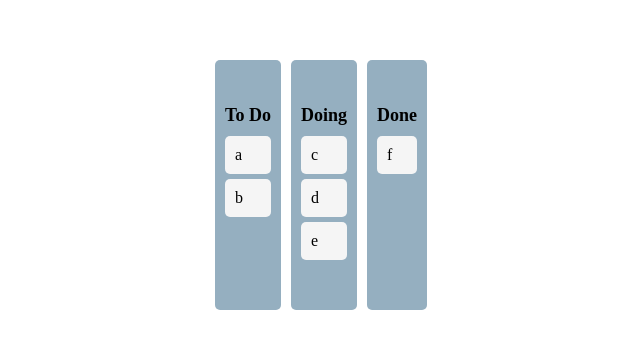
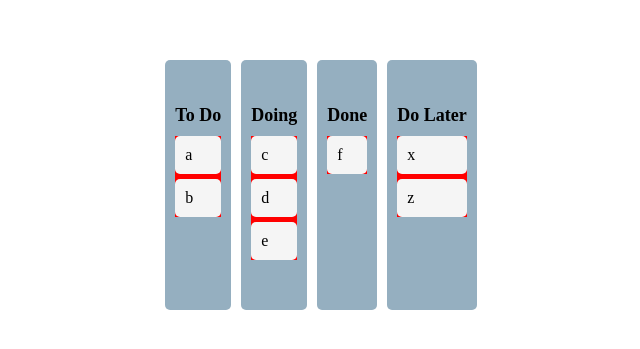
Before and after one commit to huisu-noh/react-trello, a React (Create React App) app: page / in a window 1280 px wide. Shown: the part 223-572 px from the top of the page, without its empty margins (327-967 px from the left). Built offline with nearby package versions, Linux system fonts and the light colour scheme.

Commit message:
feat: Cross Board Movement

```diff
--- a/src/App.tsx
+++ b/src/App.tsx
@@ -26,6 +26,7 @@
   const onDragEnd = (info: DropResult) => {
     console.log(info);
     const { destination, draggableId, source } = info;
+    if (!destination) return;
     if (destination?.droppableId === source.droppableId) {
       //같은 보드 안에서 이동
       setToDos((allBoards) => {
@@ -35,6 +36,20 @@
         return {
           ...allBoards,
           [source.droppableId]: boardCopy,
+        };
+      });
+    }
+    if (destination.droppableId !== source.droppableId) {
+      // 다른 보드로 이동
+      setToDos((allBoards) => {
+        const sourceBoard = [...allBoards[source.droppableId]];
+        const destinationBoard = [...allBoards[destination.droppableId]];
+        sourceBoard.splice(source.index, 1);
+        destinationBoard.splice(destination?.index, 0, draggableId);
+        return {
+          ...allBoards,
+          [source.droppableId]: sourceBoard,
+          [destination.droppableId]: destinationBoard,
         };
       });
     }
--- a/src/Components/Board.tsx
+++ b/src/Components/Board.tsx
@@ -28,7 +28,11 @@
       <Title>{boardId}</Title>
       <Droppable droppableId={boardId}>
         {(magic) => (
-          <div ref={magic.innerRef} {...magic.droppableProps}>
+          <div
+            style={{ backgroundColor: "red" }}
+            ref={magic.innerRef}
+            {...magic.droppableProps}
+          >
             {toDos.map((toDo, index) => (
               <DragabbleCard toDo={toDo} key={toDo} index={index} />
             ))}
--- a/src/atoms.ts
+++ b/src/atoms.ts
@@ -10,5 +10,6 @@
     "To Do": ["a", "b"],
     Doing: ["c", "d", "e"],
     Done: ["f"],
+    "Do Later": ["x", "z"],
   },
 });
```
